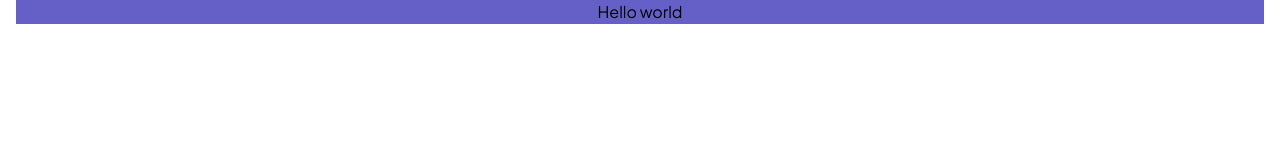
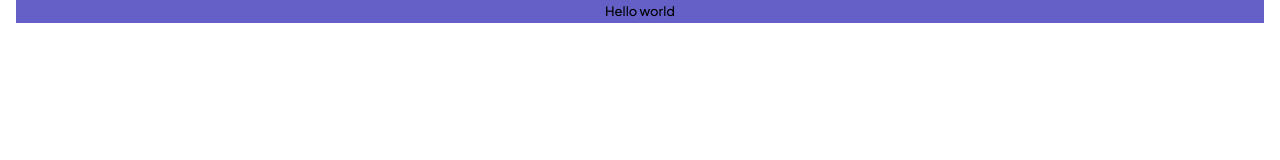
Before and after one commit to phucnguyen035/fm-kanban, a Next.js app: page / in a window 1280 px wide. Shown: the top 160 px of the page. Built offline with nearby package versions, Linux system fonts and the light colour scheme.

Commit message:
add text body L to root layout

```diff
--- a/src/app/layout.tsx
+++ b/src/app/layout.tsx
@@ -14,9 +14,11 @@ export default function RootLayout({
 }: Readonly<{
 	children: React.ReactNode;
 }>) {
+	const className = [font.className, "text-bodyL"].join(" ");
+
 	return (
 		<html lang="en">
-			<body className={font.className}>{children}</body>
+			<body className={className}>{children}</body>
 		</html>
 	);
 }
```
